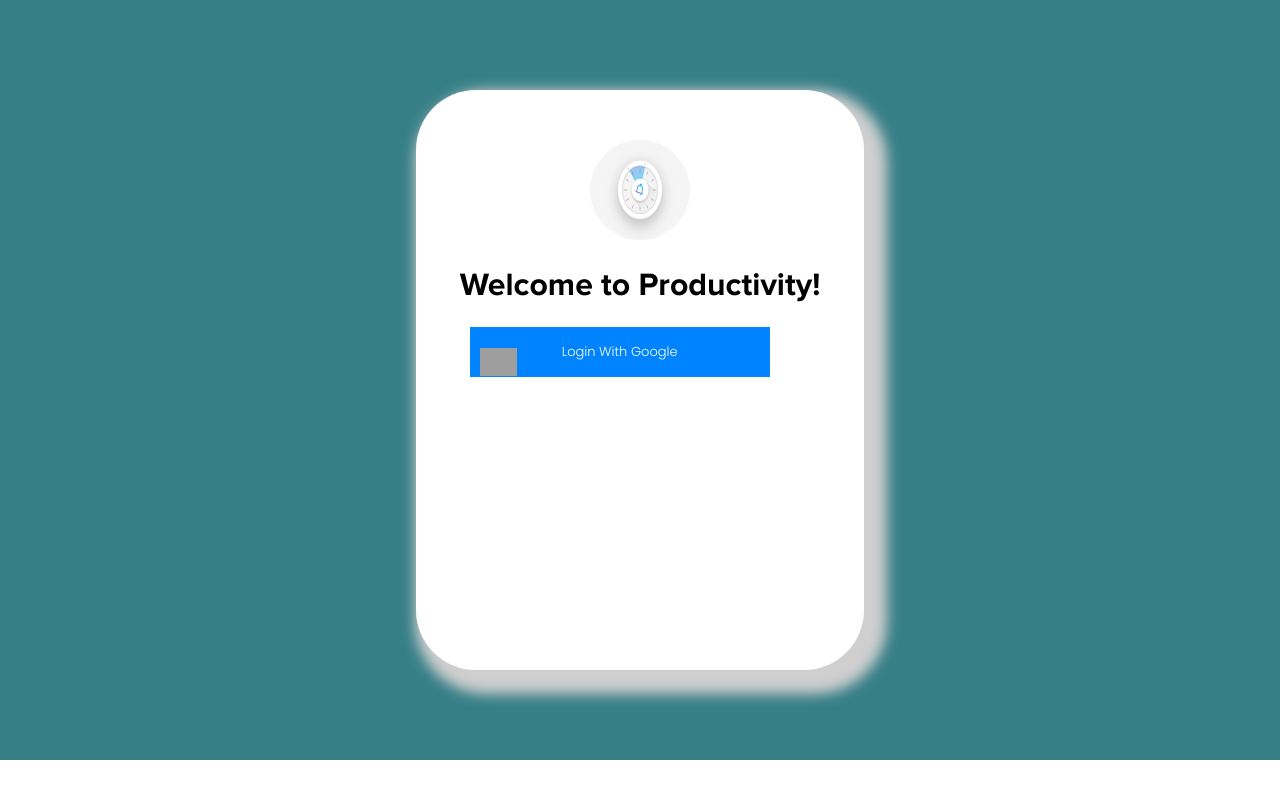
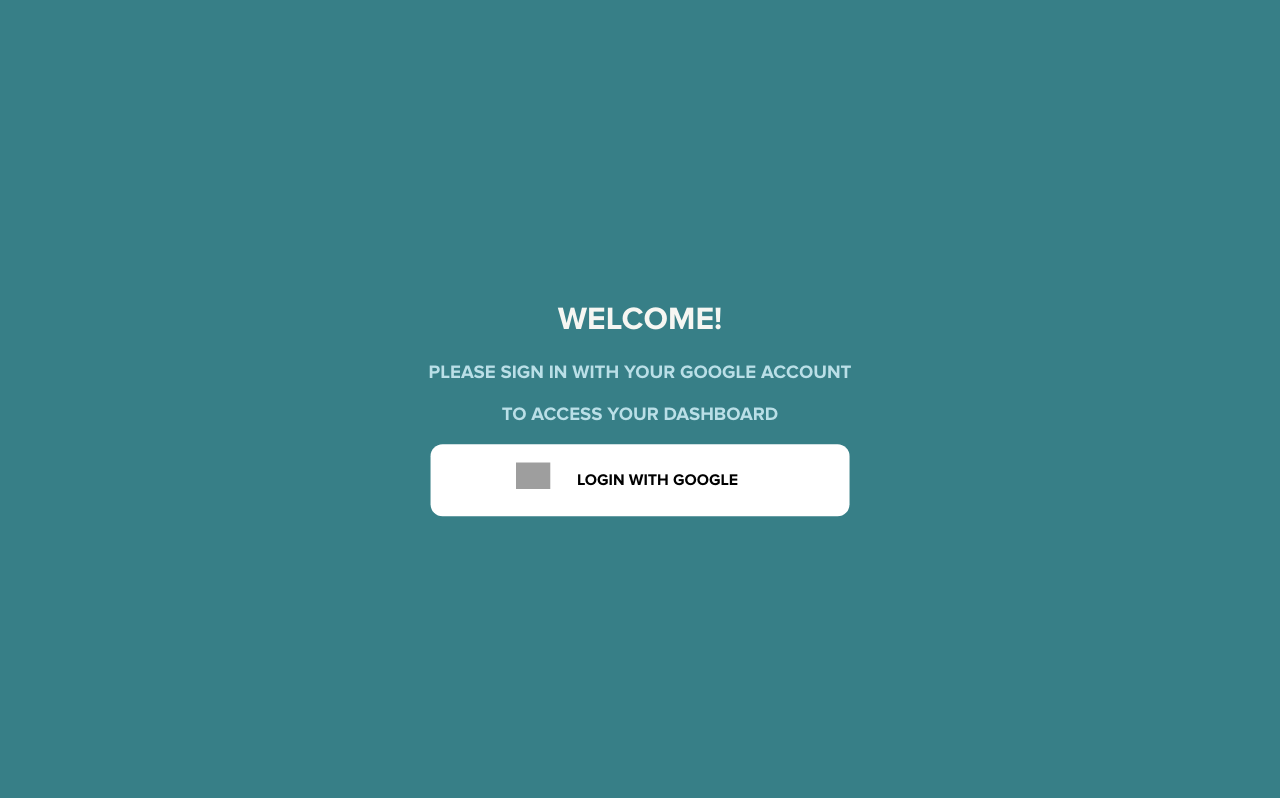
Before and after one commit to takahamich/productively_webapp, a React (Create React App) app in the folder client/: page / in a window 1280 px wide. Built offline with nearby package versions, Linux system fonts and the light colour scheme; no server answers; grey boxes are pictures that could not be loaded.

Commit message:
final design for log in page, just missing logo

```diff
--- a/client/src/components/Login.css
+++ b/client/src/components/Login.css
@@ -7,12 +7,41 @@
     width: 300px;
     height: 50px;
     background: #0083ff;
-    position: relative;
+    /*position: relative;*/
     color: white;
     font-family: "Poppins", sans-serif;
     font-size: 13px;
     cursor: pointer;
     margin: 10px;
+}
+
+.button {
+    background-color: white; /* Green */
+    color: black;
+    padding: 10px;
+    text-align: center;
+    text-decoration: none;
+    align-items: center;
+    justify-content: center;
+    /*display: inline-block;*/
+    font-family: "Proxima Nova", sans-serif;
+    font-size: 16px;
+    margin: 4px 2px;
+    cursor: pointer;
+    border-radius: 12px
+}
+
+.button img {
+    width: 35px;
+    position: relative;
+    float: left;
+    height: 100%;
+    object-fit: contain;
+    left: 75px;
+    padding-top: 8px;
+    /*position: absolute;*/
+    justify-content: center;
+    display: flex;
 }
 
 .googleContainer img {
@@ -27,92 +56,10 @@
     display: flex;
 }
 
-.main {
-    text-align: center;
-    justify-content: center;
-    display: flex;
-    padding-top: 90px;
-    padding-bottom: 90px;
-    background-color: #377F87;
+.center {
+    position: absolute;
+    left: 50%;
+    top: 50%;
+    transform: translate(-50%, -50%);
+    padding: 10px;
 }
-
-.sub-main {
-    display: flex;
-    justify-content: center;
-    height: 550px;
-    width: 35%;
-    box-shadow: 11px 12px 13px 12px rgb(207, 207, 207);
-    padding-top: 30px;
-    border-radius: 60px;
-    background-color: white;
-}
-
-.imgs {
-    padding-top: 20px;
-    justify-content: center;
-    display: flex;
-}
-
-/*.container-image {*/
-/*    background-color: rgb(223, 221, 221);*/
-/*    border-radius: 150px;*/
-/*    align-items: center;*/
-/*    display: flex;*/
-/*    justify-content: center;*/
-/*    height: 115px;*/
-/*    width: 115px;*/
-/*}*/
-
-.profile {
-    height: 100px;
-    width: 100px;
-    border-radius: 130px;
-}
-
-/*input{*/
-/*    width: 300px;*/
-/*    height: 50px;*/
-/*    border-radius: 60px;*/
-/*    box-shadow: inset 0px 0px 25px 0px #888;*/
-/*    border: none;*/
-/*    outline: none;*/
-/*    background-color: #fff;*/
-/*}*/
-
-/*.email{*/
-/*    height: 25px;*/
-/*    width: 25px;*/
-/*    position: absolute;*/
-/*    padding: 14px 0 0 25px;*/
-/*}*/
-
-/*.name{*/
-/*    padding-left: 70px;*/
-/*    font-size: 20px;*/
-/*}*/
-/*.second-input{*/
-/*    padding-top: 20px;*/
-/*}*/
-
-/*button{*/
-/*    width: 380px;*/
-/*    height: 50px;*/
-/*    border-radius: 60px;*/
-/*    background-color: #b103fc;*/
-/*    color: white;*/
-/*    font-size: 25px;*/
-/*    border: none;*/
-/*}*/
-
-/*.login-button{*/
-/*    padding-top: 25px;*/
-/*}*/
-
-/*.link{*/
-/*    font-size: 25px;*/
-/*    font-weight: 400;*/
-/*}*/
-
-/*a{*/
-/*    color: blue;*/
-/*}*/
--- a/client/src/components/Login.js
+++ b/client/src/components/Login.js
@@ -1,6 +1,7 @@
 import React from 'react';
 import './Login.css';
 import time from '../time.png'
+import styled from "styled-components";
 
 function Login() {
     const googleLogin = () => { //was const not function = () => {
@@ -9,40 +10,42 @@
     }
 
     return(
-        // <div className="login-wrapper">
-        //     <div className="login-headers">
-        //         <h1>Hi! It's nice to see you here!</h1>
-        //         <h2>please log in to access web-app.</h2>
-        //         <div className="googleContainer" onClick={googleLogin}>
-        //             <img src='https://www.freepnglogos.com/uploads/google-logo-png/google-logo-png-suite-everything-you-need-know-about-google-newest-0.png' alt="Google Icon" />
-        //             <p>Login With Google</p>
-        //         </div>
-        //         {/*<LoginButton/>*/}
-        //     </div>
-        // </div>
-
-    <div className="main">
-        <div className="sub-main">
-            <div>
-                <div className="imgs">
-                    <div className="container-image">
-                        <img src={time} alt="temp" className="profile"/>
-                    </div>
-                </div>
-                <div>
-                    <h1>Welcome to Productivity!</h1>
-                    <div className="googleContainer" onClick={googleLogin}>
-                        <img src='https://www.freepnglogos.com/uploads/google-logo-png/google-logo-png-suite-everything-you-need-know-about-google-newest-0.png' alt="Google Icon" />
-                        <p>Login With Google</p>
-                    </div>
+        <Main>
+            <div className="center">
+                <h1 style={textStyle}>Welcome!</h1>
+                <h3 style={smallTextStyle}>Please Sign In With Your Google Account </h3>
+                <h3 style={smallTextStyle}>To Access Your Dashboard </h3>
+                <div className="button" onClick={googleLogin}>
+                    <img src='https://www.freepnglogos.com/uploads/google-logo-png/google-logo-png-suite-everything-you-need-know-about-google-newest-0.png' alt="Google Icon" />
+                    <p>Login With Google</p>
                 </div>
             </div>
-
-        </div>
-    </div>
+        </Main>
 
     )
 }
 
 
 export default Login;
+
+const Main = styled.div`
+    height: 100vh;
+    width: 100vw;
+    background: #377F87;
+    font-family: 'Proxima Nova';
+    text-transform: uppercase;
+    text-align: center;
+    font-size: 1em;
+    display: flex;
+    flex-flow: column;
+`
+
+const textStyle = {
+    textDecoration: 'none',
+    color: '#F6F6F2'
+}
+
+const smallTextStyle = {
+    textDecoration: 'none',
+    color: '#BADFE7'
+}
```
